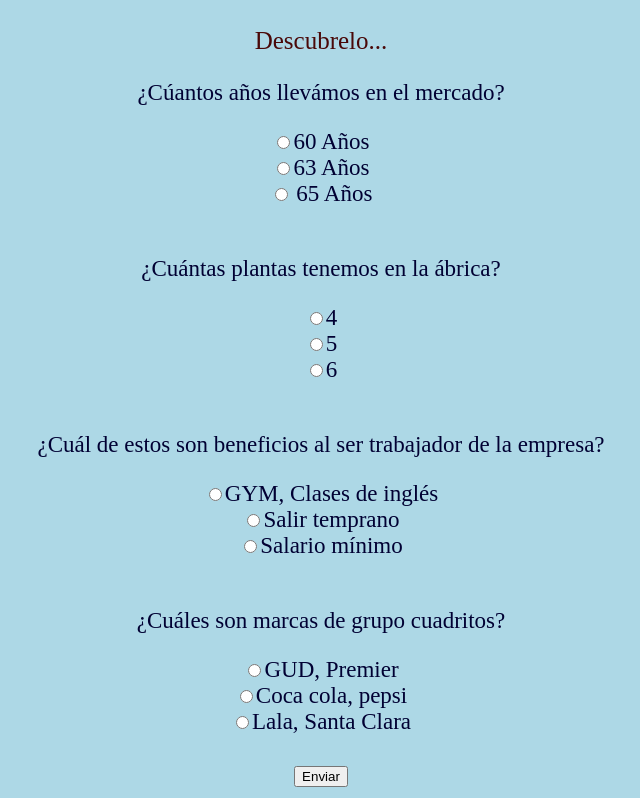
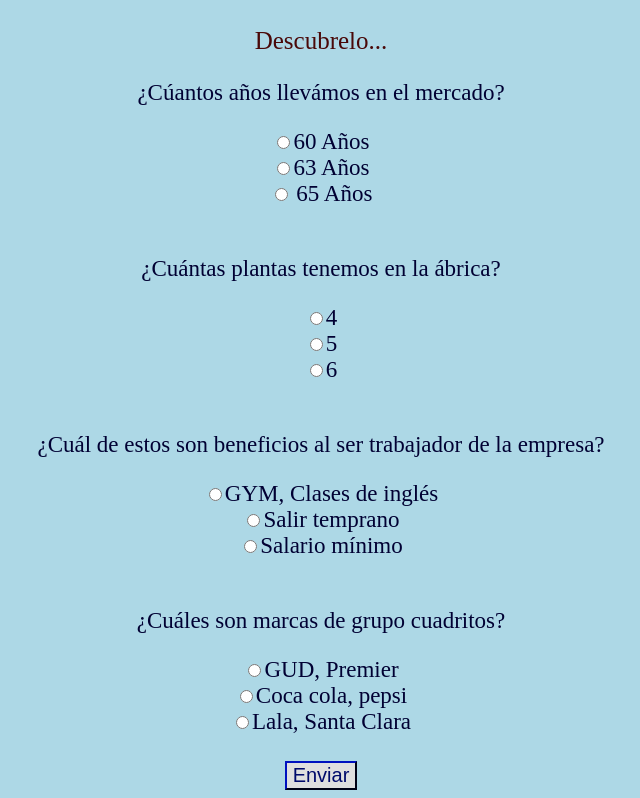
Before and after one commit to RayoCuadriTestmg/Test-Cuadritos, a plain HTML site: page index.html in a window 1280 px wide. Shown: the part 501-1299 px from the top of the page, without its empty margins (319-959 px from the left). Drawn offline with Linux system fonts and the light colour scheme.

Commit message:
Update test.css

```diff
--- a/test.css
+++ b/test.css
@@ -34,3 +34,9 @@ form{
     font-size: 23px;
     color: #010033;
 }
+input{
+    font-size:20px;
+    color:#000a6b;
+    background-color:#dfdfdf;
+    border-color:#000a6b;
+}
```
